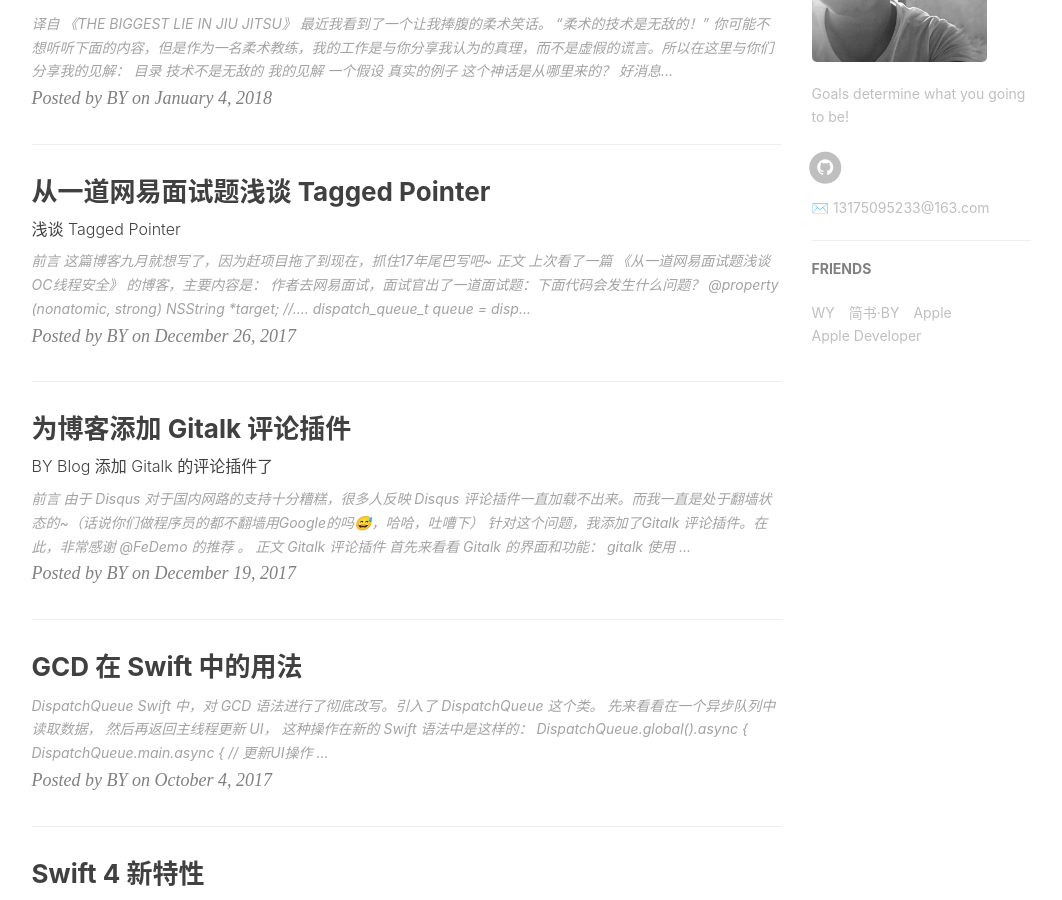
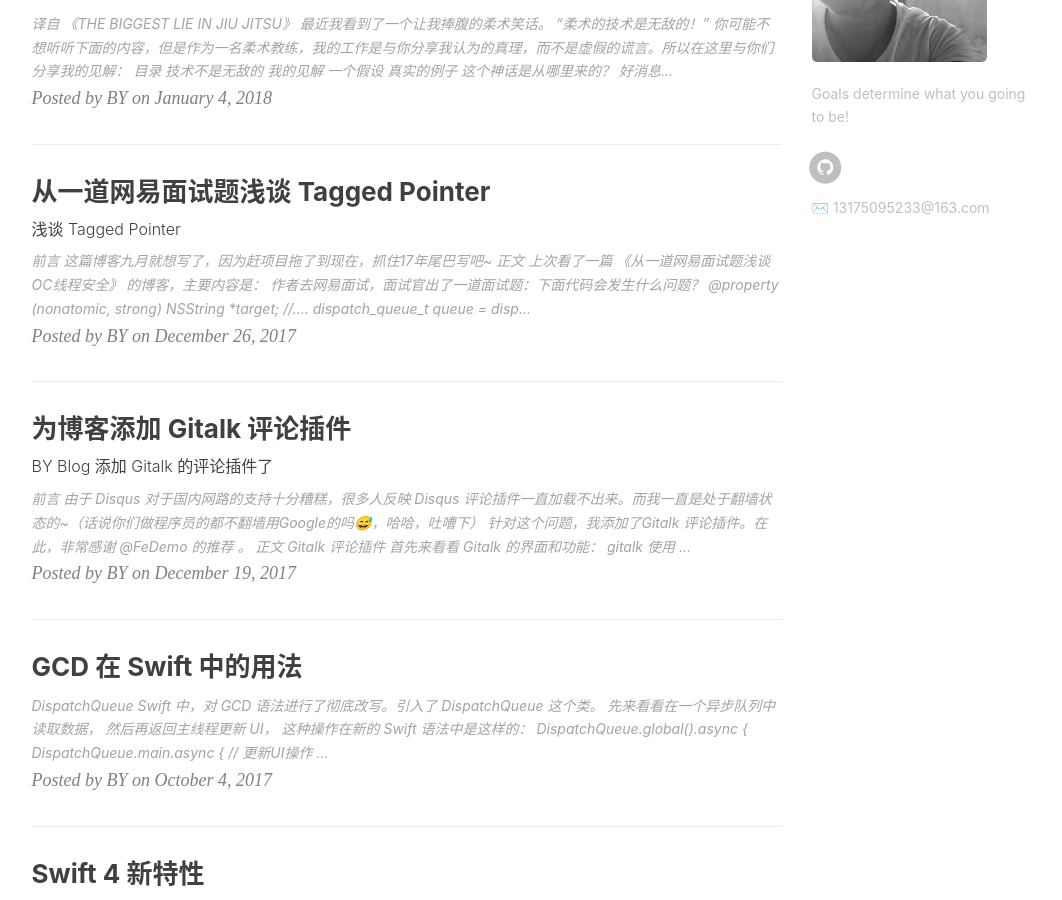
Before and after one commit to xyh881881/xyh881881.github.io, a Jekyll site: the page built from index.html, in a window 1280 px wide and 900 px high, scrolled down 982 px. Shown: the whole window, without its empty margins (136-1198 px from the left). Built offline with Jekyll 4.4.1, drawn with Linux system fonts in a browser that asks for light colours; nearby versions of some CDN libraries; the list of posts is cut into pages by our own code; comment, search, counter and statistics services are not loaded; part of the change alters nothing that is shown.

Commit message:
change config
change config

```diff
--- a/_config.yml
+++ b/_config.yml
@@ -48,10 +48,10 @@ gems: [jekyll-paginate]
 # replace redcarpet to kramdown,
 # although redcarpet can auto highlight code, the lack of header-id make the catalog impossible, so I switch to kramdown
 # document: http://jekyllrb.com/docs/configuration/#kramdown
-markdown: kramdown
-highlighter: rouge
-kramdown:
-  input: GFM                            # use Github Flavored Markdown !important
+#markdown: kramdown
+#highlighter: rouge
+#kramdown:
+#  input: GFM                            # use Github Flavored Markdown !important
 
 
 
@@ -59,26 +59,26 @@ kramdown:
 # Disqus（https://disqus.com/）
 # disqus_username: qiubaiying
 
-# Gitalk
-gitalk:
-  enable: true    #是否开启Gitalk评论
-  clientID: f2c84e7629bb1446c1a4                            #生成的clientID
-  clientSecret: ca6d6139d1e1b8c43f8b2e19492ddcac8b322d0d    #生成的clientSecret
-  repo: qiubaiying.github.io    #仓库名称
-  owner: qiubaiying    #github用户名
-  admin: qiubaiying
-  distractionFreeMode: true #是否启用类似FB的阴影遮罩
+## Gitalk
+#gitalk:
+#  enable: true    #是否开启Gitalk评论
+#  clientID: f2c84e7629bb1446c1a4                            #生成的clientID
+#  clientSecret: ca6d6139d1e1b8c43f8b2e19492ddcac8b322d0d    #生成的clientSecret
+#  repo: xyh881881.github.io    #仓库名称
+#  owner: xyh881881    #github用户名
+#  admin: xyh881881
+#  distractionFreeMode: true #是否启用类似FB的阴影遮罩
 
 
 # 统计
 
 # Analytics settings
 # Baidu Analytics
-ba_track_id: b50bf2b12b5338a1845e33832976fd68
+#ba_track_id: b50bf2b12b5338a1845e33832976fd68
 
 # Google Analytics
-ga_track_id: 'UA-90855596-1'            # Format: UA-xxxxxx-xx
-ga_domain: qiubaiying.top               # 默认的是 auto, 这里我是自定义了的域名，你如果没有自己的域名，需要改成auto
+#ga_track_id: 'UA-90855596-1'            # Format: UA-xxxxxx-xx
+#ga_domain: qiubaiying.top               # 默认的是 auto, 这里我是自定义了的域名，你如果没有自己的域名，需要改成auto
 
 
 
@@ -97,18 +97,18 @@ service-worker: true
 
 
 # Friends
-friends: [
-    {
-        title: "WY",
-        href: "http://zhengwuyang.com"
-    },{
-        title: "简书·BY",
-        href: "http://www.jianshu.com/u/e71990ada2fd"
-    },{
-        title: "Apple",
-        href: "https://apple.com"
-    },{
-        title: "Apple Developer",
-        href: "https://developer.apple.com/"
-    }
-]
+#friends: [
+#    {
+#        title: "WY",
+#        href: "http://zhengwuyang.com"
+#    },{
+#        title: "简书·BY",
+#        href: "http://www.jianshu.com/u/e71990ada2fd"
+#    },{
+#        title: "Apple",
+#        href: "https://apple.com"
+#    },{
+#        title: "Apple Developer",
+#        href: "https://developer.apple.com/"
+#    }
+#]
```
